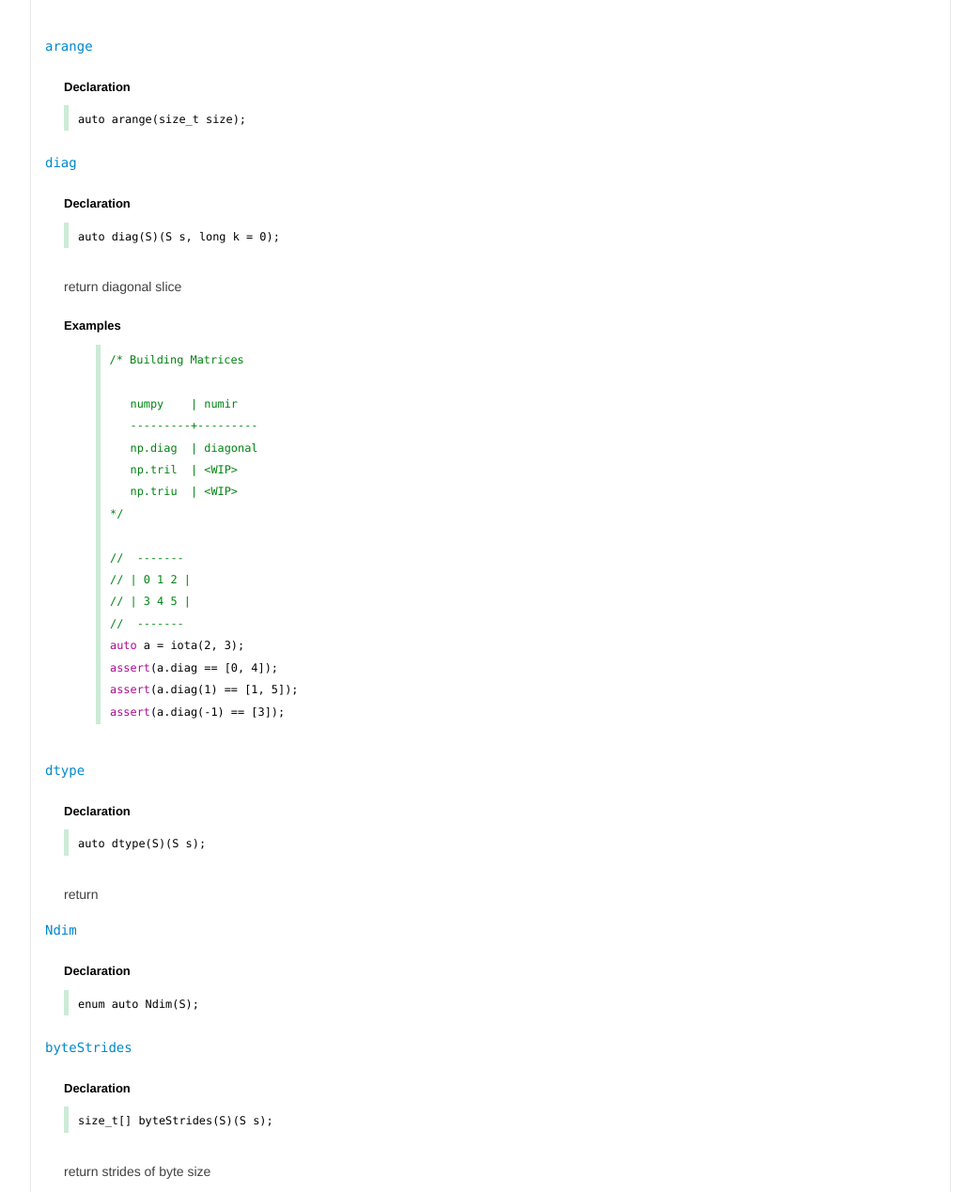
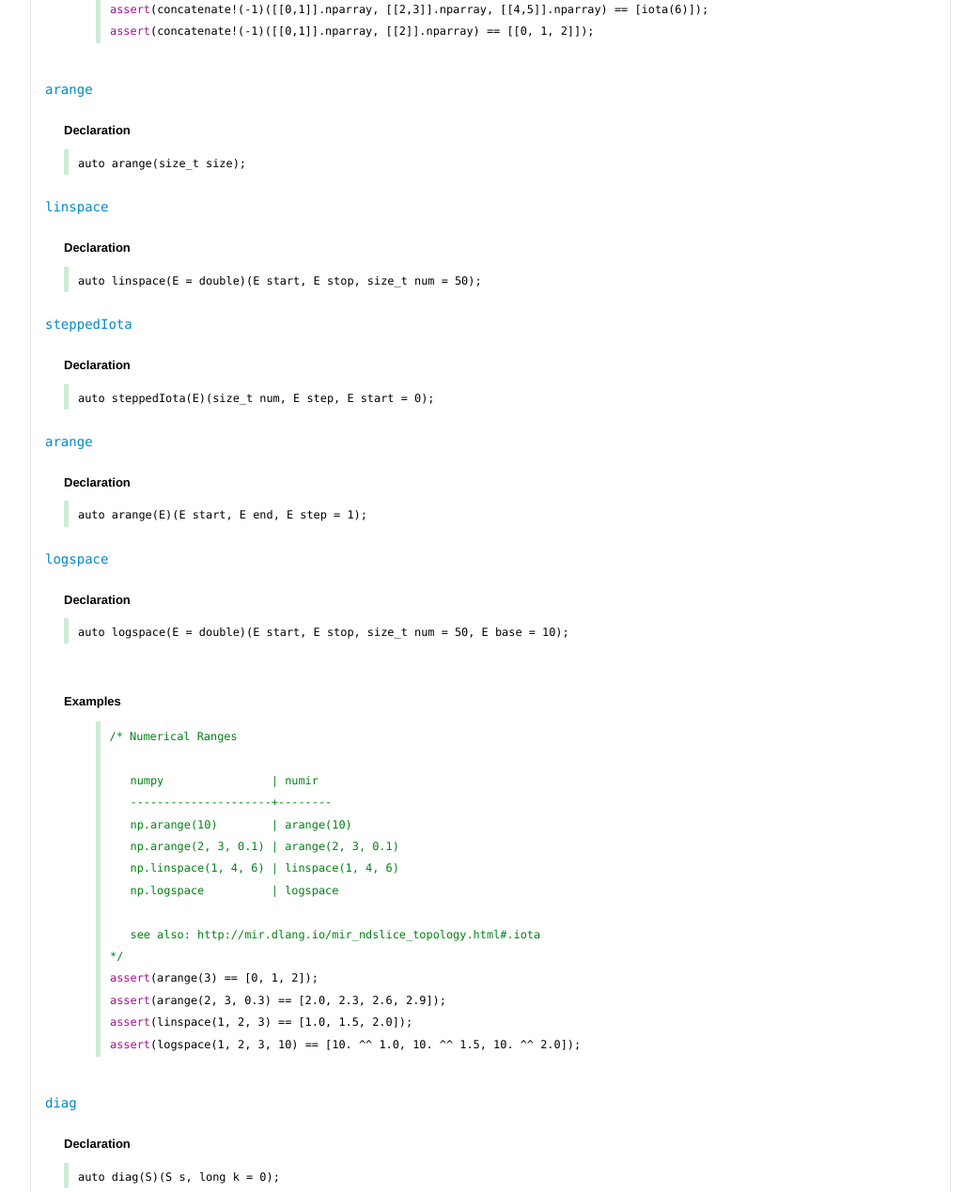
Before and after one commit to libmir/numir, a plain HTML site: page docs/index.html in a window 1280 px wide. Shown: the part 4866-6135 px from the top of the page at 94% size, without its empty margins (118-1161 px from the left). Drawn offline with Linux system fonts and the light colour scheme.

Commit message:
update doc

```diff
--- a/docs/index.html
+++ b/docs/index.html
@@ -1048,7 +1048,9 @@ v[1] = -2;
 <span class="keyword">assert</span>(<span class="psymbol">concatenate</span>!1(m, uT) == [[-1, 2, 5], [3, 4, 6]]);
 
 <span class="keyword">assert</span>(<span class="psymbol">concatenate</span>!0([[0,1]].nparray, [[2,3]].nparray, [[4,5]].nparray) == iota(3, 2));
-<span class="keyword">assert</span>(<span class="psymbol">concatenate</span>!1([[0,1]].nparray, [[2,3]].nparray, [[4,5]].nparray) == [iota(6)]);
+<span class="comment">// axis=-1 is the same to axis=$-1
+</span><span class="keyword">assert</span>(<span class="psymbol">concatenate</span>!(-1)([[0,1]].nparray, [[2,3]].nparray, [[4,5]].nparray) == [iota(6)]);
+<span class="keyword">assert</span>(<span class="psymbol">concatenate</span>!(-1)([[0,1]].nparray, [[2]].nparray) == [[0, 1, 2]]);
 </code></li>
       </ol>
     </div>
@@ -1083,6 +1085,138 @@ v[1] = -2;
 </div>
 <div class="ddoc_decl">
 
+
+</div>
+
+</li><li class="ddoc_member">
+  <div class="ddoc_member_header">
+  <div class="ddoc_header_anchor">
+  <a href="#linspace" id="linspace"><code class="code">linspace</code></a>
+</div>
+</div><div class="ddoc_decl">
+  <section class="section">
+    <div class="declaration">
+      <h4>Declaration</h4>
+      <div class="dlang">
+        <p class="para">
+          <code class="code">
+            <span class="ddoc_anchor" id="linspace"></span>auto <code class="code">linspace</code>(E = double)(E <code class="code">start</code>, E <code class="code">stop</code>, size_t <code class="code">num</code> = 50);
+
+          </code>
+        </p>
+      </div>
+    </div>
+  </section>
+</div>
+<div class="ddoc_decl">
+
+
+</div>
+
+</li><li class="ddoc_member">
+  <div class="ddoc_member_header">
+  <div class="ddoc_header_anchor">
+  <a href="#steppedIota" id="steppedIota"><code class="code">steppedIota</code></a>
+</div>
+</div><div class="ddoc_decl">
+  <section class="section">
+    <div class="declaration">
+      <h4>Declaration</h4>
+      <div class="dlang">
+        <p class="para">
+          <code class="code">
+            <span class="ddoc_anchor" id="steppedIota"></span>auto <code class="code">steppedIota</code>(E)(size_t <code class="code">num</code>, E <code class="code">step</code>, E <code class="code">start</code> = 0);
+
+          </code>
+        </p>
+      </div>
+    </div>
+  </section>
+</div>
+<div class="ddoc_decl">
+
+
+</div>
+
+</li><li class="ddoc_member">
+  <div class="ddoc_member_header">
+  <div class="ddoc_header_anchor">
+  <a href="#arange" id="arange"><code class="code">arange</code></a>
+</div>
+</div><div class="ddoc_decl">
+  <section class="section">
+    <div class="declaration">
+      <h4>Declaration</h4>
+      <div class="dlang">
+        <p class="para">
+          <code class="code">
+            <span class="ddoc_anchor" id="arange.2"></span>auto <code class="code">arange</code>(E)(E <code class="code">start</code>, E <code class="code">end</code>, E <code class="code">step</code> = 1);
+
+          </code>
+        </p>
+      </div>
+    </div>
+  </section>
+</div>
+<div class="ddoc_decl">
+
+
+</div>
+
+</li><li class="ddoc_member">
+  <div class="ddoc_member_header">
+  <div class="ddoc_header_anchor">
+  <a href="#logspace" id="logspace"><code class="code">logspace</code></a>
+</div>
+</div><div class="ddoc_decl">
+  <section class="section">
+    <div class="declaration">
+      <h4>Declaration</h4>
+      <div class="dlang">
+        <p class="para">
+          <code class="code">
+            <span class="ddoc_anchor" id="logspace"></span>auto <code class="code">logspace</code>(E = double)(E <code class="code">start</code>, E <code class="code">stop</code>, size_t <code class="code">num</code> = 50, E <code class="code">base</code> = 10);
+
+          </code>
+        </p>
+      </div>
+    </div>
+  </section>
+</div>
+<div class="ddoc_decl">
+  <section class="section ddoc_sections">
+  <div class="ddoc_examples">
+  <h4>Examples</h4>
+  <p class="para">
+
+<section class="code_listing">
+  <div class="code_sample">
+    <div class="dlang">
+      <ol class="code_lines">
+        <li><code class="code"><span class="comment">/* Numerical Ranges
+
+   numpy                | numir
+   ---------------------+--------
+   np.arange(10)        | arange(10)
+   np.arange(2, 3, 0.1) | arange(2, 3, 0.1)
+   np.linspace(1, 4, 6) | linspace(1, 4, 6)
+   np.logspace          | logspace
+
+   see also: http://mir.dlang.io/mir_ndslice_topology.html#.iota
+*/</span>
+<span class="keyword">assert</span>(arange(3) == [0, 1, 2]);
+<span class="keyword">assert</span>(arange(2, 3, 0.3) == [2.0, 2.3, 2.6, 2.9]);
+<span class="keyword">assert</span>(linspace(1, 2, 3) == [1.0, 1.5, 2.0]);
+<span class="keyword">assert</span>(<span class="psymbol">logspace</span>(1, 2, 3, 10) == [10. ^^ 1.0, 10. ^^ 1.5, 10. ^^ 2.0]);
+</code></li>
+      </ol>
+    </div>
+  </div>
+</section>
+
+  </p>
+</div>
+</section>
 
 </div>
 
@@ -1210,6 +1344,31 @@ v[1] = -2;
 </li><li class="ddoc_member">
   <div class="ddoc_member_header">
   <div class="ddoc_header_anchor">
+  <a href="#ndim" id="ndim"><code class="code">ndim</code></a>
+</div>
+</div><div class="ddoc_decl">
+  <section class="section">
+    <div class="declaration">
+      <h4>Declaration</h4>
+      <div class="dlang">
+        <p class="para">
+          <code class="code">
+            <span class="ddoc_anchor" id="ndim"></span>size_t <code class="code">ndim</code>(SliceKind kind, size_t[] packs, Iterator)(Slice!(kind, packs, Iterator) <code class="code">s</code>);
+
+          </code>
+        </p>
+      </div>
+    </div>
+  </section>
+</div>
+<div class="ddoc_decl">
+
+
+</div>
+
+</li><li class="ddoc_member">
+  <div class="ddoc_member_header">
+  <div class="ddoc_header_anchor">
   <a href="#byteStrides" id="byteStrides"><code class="code">byteStrides</code></a>
 </div>
 </div><div class="ddoc_decl">
@@ -1296,7 +1455,6 @@ v[1] = -2;
 <span class="keyword">assert</span>(e.strides == [9, 3, 3, 1]);
 <span class="keyword">assert</span>(e.byteStrides == [72, 24, 24, 8]);
 
-
 <span class="keyword">auto</span> a = iota(3, 4, 5, 6);
 <span class="keyword">auto</span> b = a.pack!2;
 <span class="keyword">assert</span>(b.ndim == 4);
@@ -1305,6 +1463,12 @@ v[1] = -2;
     </div>
   </div>
 </section>
+
+  </p>
+</div><div class="ddoc_examples">
+  <h4>Examples</h4>
+  <p class="para">
+    Shape Manipulation
 
   </p>
 </div>
```
